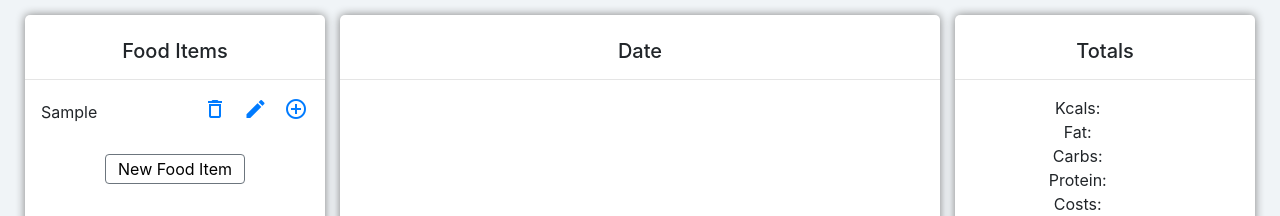
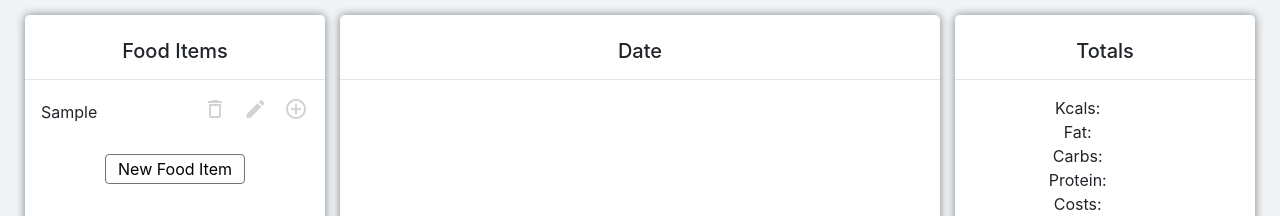
Before and after one commit to jellevanderschaaf/Diet-Tracker, a PHP site: page / in a window 1280 px wide. Shown: the part 50-266 px from the top of the page. Run offline with PHP 8.4, Linux system fonts and the light colour scheme; tables that the repository leaves empty or names only in its code hold one stand-in row (values such as "Sample post"); some libraries are stand-ins or nearby versions.

Commit message:
Changed the href colors.

```diff
--- a/styles.css
+++ b/styles.css
@@ -160,3 +160,11 @@ table {
     -webkit-box-shadow: 0 0 10px grey;
     -o-box-shadow: 0 0 10px grey;
 }
+
+a {
+    color: lightgrey;
+}
+
+a:hover {
+    color: grey;
+}
```
